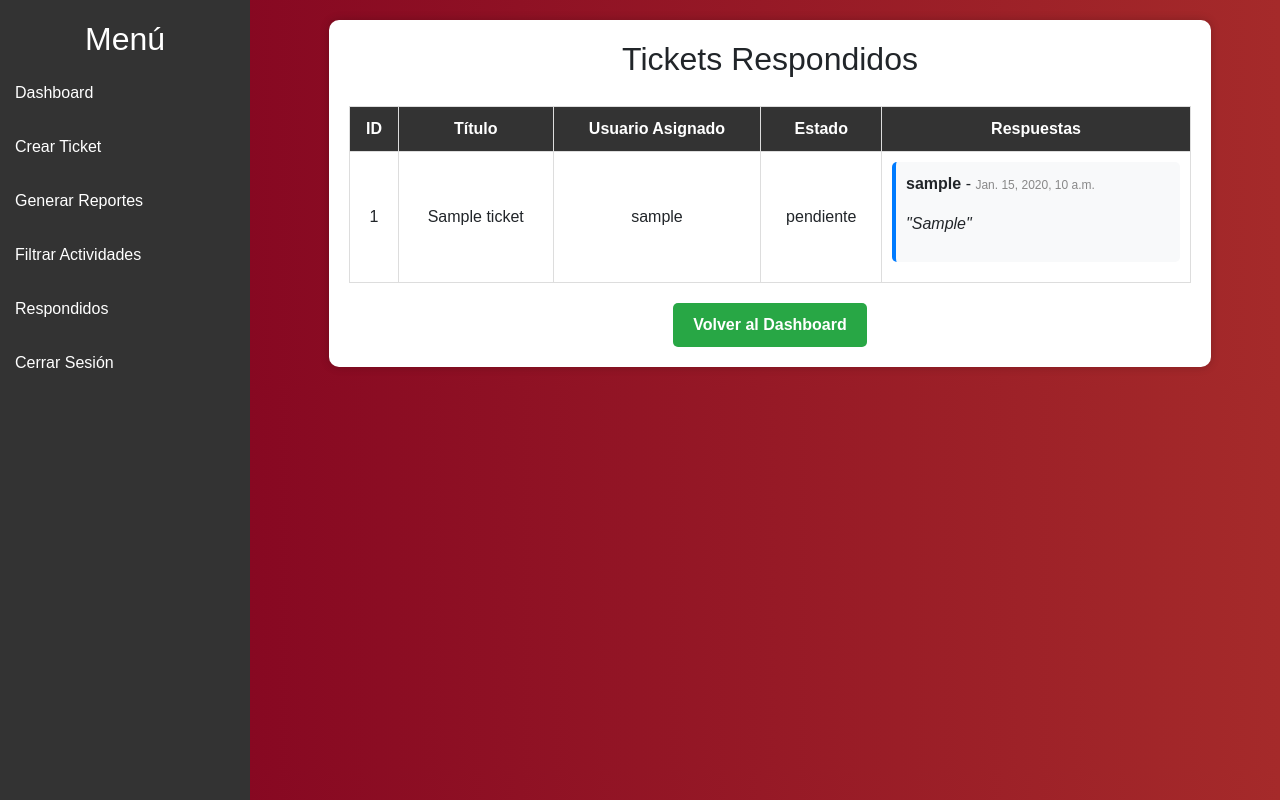
After one commit to CapiLez/Proyecto_Acuerdos_Inst, a Django app: page /gestion/tickets-respondidos/ in a window 1280 px wide. The commit adds this page. Run offline with Django 5.2, Linux system fonts and the light colour scheme; a user stored in the database is signed in; tables that the repository leaves empty hold one stand-in row (values such as "Sample post"); some libraries are stand-ins or nearby versions.

Commit message:
Nueva función respondidos y mejoras de los tickets

```diff
--- a/gestion/templates/base.html
+++ b/gestion/templates/base.html
@@ -86,6 +86,7 @@
         <a href="{% url 'crear_ticket' %}">Crear Ticket</a>
         <a href="{% url 'generar_reportes' %}">Generar Reportes</a>
         <a href="{% url 'filtrar_actividades' %}">Filtrar Actividades</a>
+        <a href="{% url 'tickets_respondidos' %}">Respondidos</a>
         <a href="{% url 'logout' %}">Cerrar Sesión</a>
     </div>
 
--- a/gestion/templates/dashboard.html
+++ b/gestion/templates/dashboard.html
@@ -3,6 +3,7 @@
 {% block content %}
 <div class="container mt-4">
     <h2 class="text-center">Bienvenido, {{ request.user.username }}</h2>
+
     <div class="row justify-content-center">
         <div class="col-md-6">
             <div class="card text-white bg-primary mb-3">
@@ -24,14 +25,15 @@
                 </div>
             </div>
             <div class="card text-white bg-success mb-3">
-                <div class="card-header">Tickets Terminados</div>
+                <div class="card-header">Tickets Completados</div>
                 <div class="card-body">
-                    <h3 class="card-title text-center">{{ tickets_terminados }}</h3>
+                    <h3 class="card-title text-center">{{ tickets_completados }}</h3>
                 </div>
             </div>
         </div>
     </div>
 
+    <!-- Gráfica -->
     <div class="row justify-content-center mt-5">
         <div class="col-md-8">
             <canvas id="ticketsChart"></canvas>
--- /dev/null
+++ b/gestion/templates/pages/tickets_respondidos.html
@@ -0,0 +1,132 @@
+{% extends "base.html" %}
+
+{% block content %}
+<div class="ticket-container">
+    <h2 style="text-align: center;">Tickets Respondidos</h2>
+
+    {% if tickets_respondidos %}
+        <div class="table-container">
+            <table class="styled-table">
+                <thead>
+                    <tr>
+                        <th>ID</th>
+                        <th>Título</th>
+                        <th>Usuario Asignado</th>
+                        <th>Estado</th>
+                        <th>Respuestas</th>
+                    </tr>
+                </thead>
+                <tbody>
+                    {% for ticket in tickets_respondidos %}
+                    <tr>
+                        <td>{{ ticket.id }}</td>
+                        <td>{{ ticket.titulo }}</td>
+                        <td>{% if ticket.usuario_asignado %}{{ ticket.usuario_asignado.username }}{% else %}No asignado{% endif %}</td>
+                        <td>{{ ticket.estado }}</td>
+                        <td>
+                            {% if ticket.respuestas.all %}
+                                <div class="respuestas-container">
+                                    {% for respuesta in ticket.respuestas.all %}
+                                        <div class="respuesta-card">
+                                            <p><strong>{{ respuesta.usuario.username }}</strong> - <span class="fecha">{{ respuesta.fecha_respuesta }}</span></p>
+                                            <p class="mensaje">"{{ respuesta.mensaje }}"</p>
+                                        </div>
+                                    {% endfor %}
+                                </div>
+                            {% else %}
+                                <p style="text-align: center; color: gray;">Sin respuestas</p>
+                            {% endif %}
+                        </td>
+                    </tr>
+                    {% endfor %}
+                </tbody>
+            </table>
+        </div>
+    {% else %}
+        <p style="text-align: center;">No hay tickets respondidos.</p>
+    {% endif %}
+
+    <div style="text-align: center; margin-top: 20px;">
+        <a href="{% url 'dashboard' %}" class="btn-dashboard">Volver al Dashboard</a>
+    </div>
+</div>
+
+<!-- Estilos -->
+<style>
+    body {
+        background: linear-gradient(to right, #800020, #a52a2a);
+        font-family: Arial, sans-serif;
+    }
+
+    .ticket-container {
+        background: white;
+        padding: 20px;
+        border-radius: 10px;
+        box-shadow: 0 0 10px rgba(0, 0, 0, 0.2);
+        width: 90%;
+        max-width: 900px;
+        margin: auto;
+    }
+
+    .table-container {
+        overflow-x: auto;
+    }
+
+    .styled-table {
+        width: 100%;
+        border-collapse: collapse;
+        margin-top: 20px;
+    }
+
+    .styled-table th, .styled-table td {
+        padding: 10px;
+        border: 1px solid #ddd;
+        text-align: center;
+    }
+
+    .styled-table th {
+        background-color: #333;
+        color: white;
+    }
+
+    .respuestas-container {
+        text-align: left;
+        max-height: 200px;
+        overflow-y: auto;
+    }
+
+    .respuesta-card {
+        background: #f8f9fa;
+        padding: 10px;
+        border-radius: 5px;
+        margin-bottom: 10px;
+        border-left: 4px solid #007BFF;
+    }
+
+    .fecha {
+        color: #888;
+        font-size: 12px;
+    }
+
+    .mensaje {
+        font-style: italic;
+        margin-top: 5px;
+    }
+
+    .btn-dashboard {
+        display: inline-block;
+        padding: 10px 20px;
+        background: #28a745;
+        color: white;
+        text-decoration: none;
+        border-radius: 5px;
+        font-weight: bold;
+        transition: 0.3s;
+    }
+
+    .btn-dashboard:hover {
+        background: #218838;
+    }
+</style>
+
+{% endblock %}
--- a/gestion/urls.py
+++ b/gestion/urls.py
@@ -9,4 +9,6 @@ urlpatterns = [
     path("generar-reportes/", views.generar_reportes_view, name="generar_reportes"),
     path("filtrar-actividades/", views.filtrar_actividades_view, name="filtrar_actividades"),
     path("ticket/<int:ticket_id>/responder/", views.responder_ticket_view, name="responder_ticket"),
+    path("tickets-respondidos/", views.tickets_respondidos_view, name="tickets_respondidos"),
+
 ]
--- a/gestion/views.py
+++ b/gestion/views.py
@@ -28,20 +28,23 @@ def login_view(request):
 
 @login_required
 def dashboard_view(request):
-    usuario = request.user
-    total_tickets = Ticket.objects.filter(usuario_asignado=usuario).count()
-    tickets_pendientes = Ticket.objects.filter(usuario_asignado=usuario, estado="pendiente").count()
-    tickets_en_proceso = Ticket.objects.filter(usuario_asignado=usuario, estado="en_proceso").count()
-    tickets_terminados = Ticket.objects.filter(usuario_asignado=usuario, estado="resuelto").count()
+    usuario_actual = request.user
+
+    # Filtrar tickets asignados al usuario actual
+    total_tickets = Ticket.objects.filter(usuario_asignado=usuario_actual).count()
+    tickets_pendientes = Ticket.objects.filter(usuario_asignado=usuario_actual, estado="pendiente").count()
+    tickets_en_proceso = Ticket.objects.filter(usuario_asignado=usuario_actual, estado="en_progreso").count()
+    tickets_completados = Ticket.objects.filter(usuario_asignado=usuario_actual, estado="completado").count()  # <-- Asegurar esta línea
 
     context = {
         "total_tickets": total_tickets,
         "tickets_pendientes": tickets_pendientes,
         "tickets_en_proceso": tickets_en_proceso,
-        "tickets_terminados": tickets_terminados
+        "tickets_completados": tickets_completados,  # <-- Asegurar que esta variable existe
     }
 
     return render(request, "dashboard.html", context)
+
 
 
 @login_required
@@ -49,29 +52,33 @@ def logout_view(request):
     logout(request)
     return redirect("login")
 
-
 @login_required
 def crear_ticket_view(request):
+    usuarios = Usuario.objects.all()
+
     if request.method == "POST":
         titulo = request.POST.get("titulo")
         descripcion = request.POST.get("descripcion")
         asignado_a_id = request.POST.get("asignado_a")
+        prioridad = request.POST.get("prioridad")
         estado = request.POST.get("estado")
-        usuario_asignado = Usuario.objects.get(id=asignado_a_id)
-        usuario_creador = request.user
 
-        Ticket.objects.create(
-            titulo=titulo,
-            descripcion=descripcion,
-            usuario_asignado=usuario_asignado,
-            usuario_creador=usuario_creador,
-            estado=estado
-        )
-        messages.success(request, "Ticket creado exitosamente.")
-        return render(request, "pages/create_ticket.html", {"usuarios": Usuario.objects.all()})
+        if not (titulo and descripcion and asignado_a_id and prioridad and estado):
+            messages.error(request, "Todos los campos son obligatorios.")
+        else:
+            usuario_asignado = get_object_or_404(Usuario, id=asignado_a_id)
+            ticket = Ticket.objects.create(
+                titulo=titulo,
+                descripcion=descripcion,
+                usuario_asignado=usuario_asignado,
+                usuario_creador=request.user,
+                prioridad=prioridad,
+                estado=estado
+            )
+            messages.success(request, f"El ticket '{ticket.titulo}' se creó exitosamente.")
 
-    usuarios = Usuario.objects.all()
     return render(request, "pages/create_ticket.html", {"usuarios": usuarios})
+
 
 @login_required
 def generar_reportes_view(request):
@@ -98,23 +105,25 @@ def historial_view(request):
 @login_required
 def responder_ticket_view(request, ticket_id):
     ticket = get_object_or_404(Ticket, id=ticket_id, usuario_asignado=request.user)
+    respuestas = ticket.respuestas.all()
+
     if request.method == "POST":
         mensaje = request.POST.get("mensaje")
         nuevo_estado = request.POST.get("estado")
 
-        if mensaje:
+        if not mensaje:
+            messages.error(request, "Debe ingresar un mensaje para responder.")
+        else:
             Respuesta.objects.create(ticket=ticket, usuario=request.user, mensaje=mensaje)
             messages.success(request, "Respuesta agregada correctamente.")
 
         if nuevo_estado and nuevo_estado in dict(Ticket.ESTADOS):
             ticket.estado = nuevo_estado
             ticket.save()
-            messages.success(request, "Estado actualizado correctamente.")
+            messages.success(request, "Estado del ticket actualizado.")
 
-        return redirect("responder_ticket", ticket_id=ticket.id)
+    return render(request, "pages/responder_ticket.html", {"ticket": ticket, "respuestas": respuestas})
 
-    respuestas = ticket.respuestas.all()
-    return render(request, "pages/responder_ticket.html", {"ticket": ticket, "respuestas": respuestas})
 
 @login_required
 def filtrar_actividades_view(request):
@@ -143,3 +152,11 @@ def filtrar_actividades_view(request):
 
     usuarios = Usuario.objects.all()
     return render(request, "pages/filtrar_actividades.html", {"tickets": tickets, "usuarios": usuarios})
+
+@login_required
+def tickets_respondidos_view(request):
+    tickets_respondidos = Ticket.objects.filter(respuestas__isnull=False).distinct()
+    context = {
+        "tickets_respondidos": tickets_respondidos,
+    }
+    return render(request, "pages/tickets_respondidos.html", context)
```
Also changed, not shown: gestion/templates/pages/create_ticket.html (+56 -15 lines), gestion/templates/pages/gen_reporte.html (+20 -5 lines).
